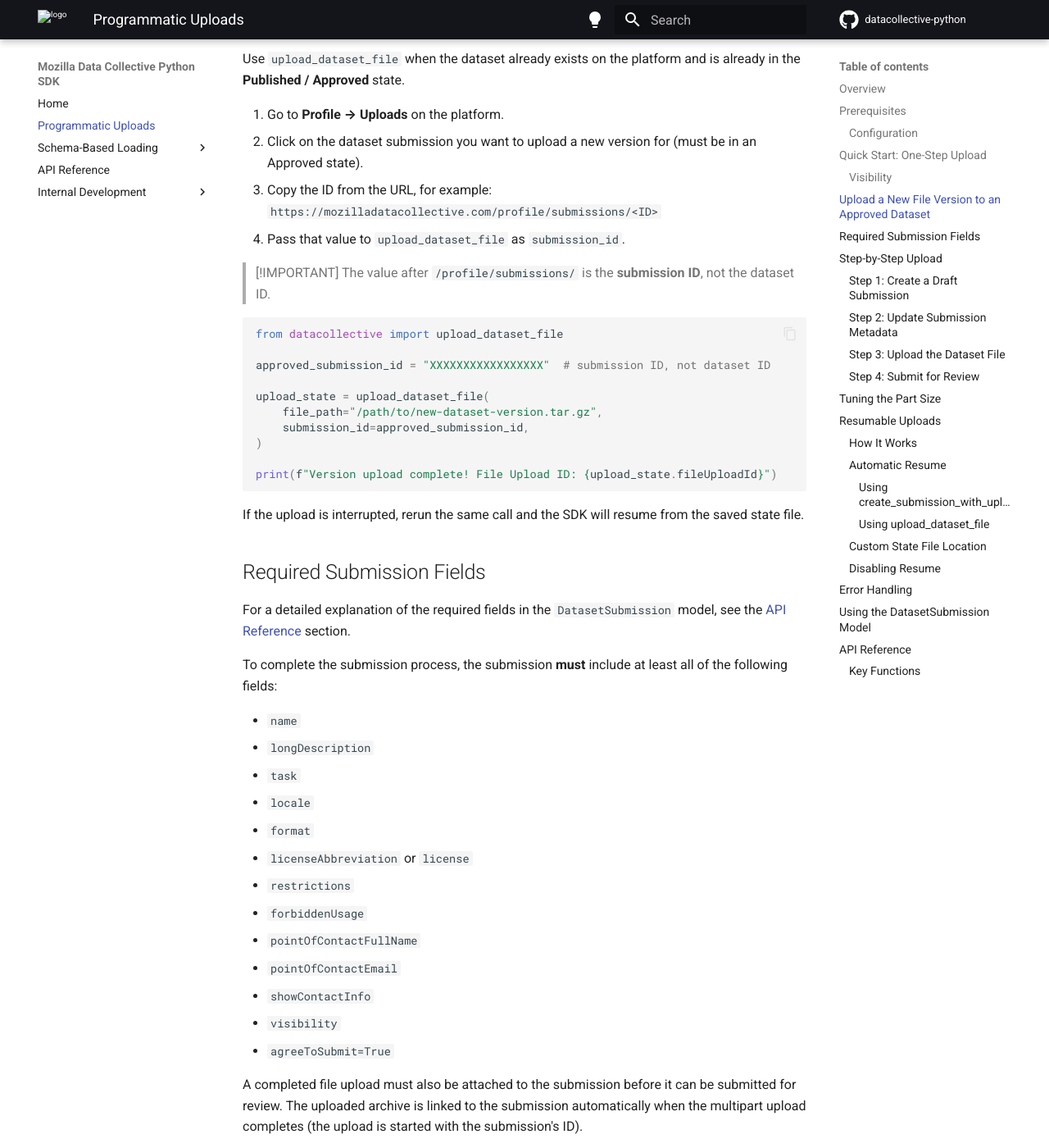
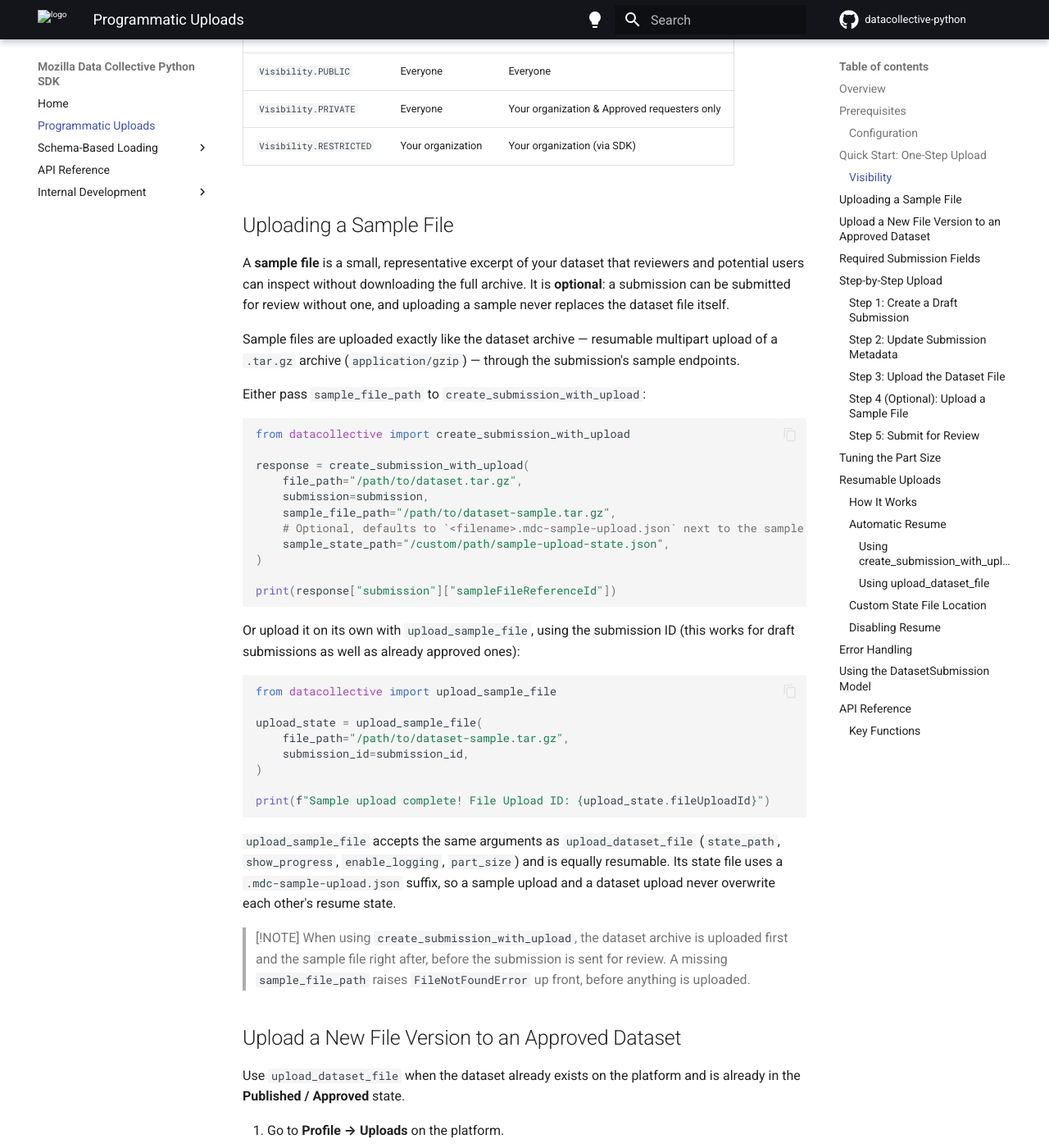
Before and after one commit to Mozilla-Data-Collective/datacollective-python, an MkDocs documentation site: the page built from docs/upload.md, in a window 1280 px wide and 1400 px high, scrolled down 2835 px. Shown: the whole window at 82% size. Built offline with MkDocs 1.6.1 and Material for MkDocs 9.7.7, drawn with Linux system fonts in a browser that asks for light colours; comment, search, counter and statistics services are not loaded; some of the changed text lies outside the part shown.

Commit message:
Update docs and demo

````diff
--- a/docs/demo_upload.py
+++ b/docs/demo_upload.py
@@ -44,6 +44,8 @@ submission = DatasetSubmission(
 response = create_submission_with_upload(
     file_path="example_dataset.tar.gz",
     submission=submission,
+    # Optional: a small, representative excerpt of the dataset
+    # sample_file_path="example_dataset_sample.tar.gz",
 )
 
 print(response)
--- a/docs/upload.md
+++ b/docs/upload.md
@@ -9,7 +9,8 @@ The SDK provides a complete workflow for uploading datasets:
 1. **Create a draft submission** - Initialize a new dataset submission
 2. **Update submission metadata** - Add required metadata fields to the submission
 3. **Upload the dataset file** - Upload your archive using resumable multipart uploads
-4. **Submit for review** - Finalize the submission for review
+4. **Upload a sample file** (optional) - Upload a small, representative excerpt of the dataset
+5. **Submit for review** - Finalize the submission for review
 
 Additionally, the functionality of uploading a dataset file can be used independently to upload a new archive version to an already approved and published dataset submission. Check the [Upload a New File Version to an Approved Dataset](#upload-a-new-file-version-to-an-approved-dataset) section for more details.
 
@@ -98,6 +99,18 @@ print(response)
 
 For predefined licenses, pass `licenseAbbreviation=License.<VALUE>` and leave `licenseUrl` and `license` unset. For a custom license, pass a custom string to `license` and optionally include `licenseUrl` and `licenseAbbreviation`.
 
+To also attach an **optional** sample file, pass `sample_file_path`:
+
+```python
+response = create_submission_with_upload(
+    file_path="/path/to/dataset.tar.gz",
+    submission=submission,
+    sample_file_path="/path/to/dataset-sample.tar.gz",
+)
+```
+
+See [Uploading a Sample File](#uploading-a-sample-file) for details.
+
 ### Visibility
 
 `visibility` controls who can access the dataset and must be one of the `Visibility` enum values:
@@ -107,6 +120,56 @@ For predefined licenses, pass `licenseAbbreviation=License.<VALUE>` and leave `l
 | `Visibility.PUBLIC`     | Everyone          | Everyone                                     |
 | `Visibility.PRIVATE`    | Everyone          | Your organization & Approved requesters only |
 | `Visibility.RESTRICTED` | Your organization | Your organization (via SDK)                  |
+
+## Uploading a Sample File
+
+A **sample file** is a small, representative excerpt of your dataset that reviewers and
+potential users can inspect without downloading the full archive. It is **optional**: a
+submission can be submitted for review without one, and uploading a sample never replaces
+the dataset file itself.
+
+Sample files are uploaded exactly like the dataset archive — resumable multipart upload of
+a `.tar.gz` archive (`application/gzip`) — through the submission's sample endpoints.
+
+Either pass `sample_file_path` to `create_submission_with_upload`:
+
+```python
+from datacollective import create_submission_with_upload
+
+response = create_submission_with_upload(
+    file_path="/path/to/dataset.tar.gz",
+    submission=submission,
+    sample_file_path="/path/to/dataset-sample.tar.gz",
+    # Optional, defaults to `<filename>.mdc-sample-upload.json` next to the sample
+    sample_state_path="/custom/path/sample-upload-state.json",
+)
+
+print(response["submission"]["sampleFileReferenceId"])
+```
+
+Or upload it on its own with `upload_sample_file`, using the submission ID (this works for
+draft submissions as well as already approved ones):
+
+```python
+from datacollective import upload_sample_file
+
+upload_state = upload_sample_file(
+    file_path="/path/to/dataset-sample.tar.gz",
+    submission_id=submission_id,
+)
+
+print(f"Sample upload complete! File Upload ID: {upload_state.fileUploadId}")
+```
+
+`upload_sample_file` accepts the same arguments as `upload_dataset_file`
+(`state_path`, `show_progress`, `enable_logging`, `part_size`) and is equally resumable.
+Its state file uses a `.mdc-sample-upload.json` suffix, so a sample upload and a dataset
+upload never overwrite each other's resume state.
+
+> [!NOTE]
+> When using `create_submission_with_upload`, the dataset archive is uploaded first and the
+> sample file right after, before the submission is sent for review. A missing
+> `sample_file_path` raises `FileNotFoundError` up front, before anything is uploaded.
 
 ## Upload a New File Version to an Approved Dataset
 
@@ -239,7 +302,20 @@ print(f"Upload complete! File Upload ID: {upload_state.fileUploadId}")
 > [!TIP]
 > You can also find your submission ID by going to your [Uploads](https://mozilladatacollective.com/profile/uploads) in your profile, click on the dataset submission of your choice, and the URL will contain the submission ID (e.g., `https://mozilladatacollective.com/submissions/cmmjpewijXXXXXXXXX`).
 
-### Step 4: Submit for Review
+### Step 4 (Optional): Upload a Sample File
+
+```python
+from datacollective import upload_sample_file
+
+sample_state = upload_sample_file(
+    file_path="/path/to/your/dataset-sample.tar.gz",
+    submission_id=submission_id,
+)
+
+print(f"Sample upload complete! File Upload ID: {sample_state.fileUploadId}")
+```
+
+### Step 5: Submit for Review
 
 ```python
 from datacollective import DatasetSubmission, submit_submission
@@ -372,4 +448,5 @@ For detailed API documentation, see the [API Reference](api.md) section.
 - [`create_submission_draft`](api.md) - Create a draft submission
 - [`update_submission`](api.md) - Update submission metadata
 - [`upload_dataset_file`](api.md) - Upload a file to a submission
+- [`upload_sample_file`](api.md) - Upload an optional sample file to a submission
 - [`submit_submission`](api.md) - Submit a draft for review
````
Also changed, not shown: README.md (+3 -0 lines), docs/index.md (+3 -0 lines).
